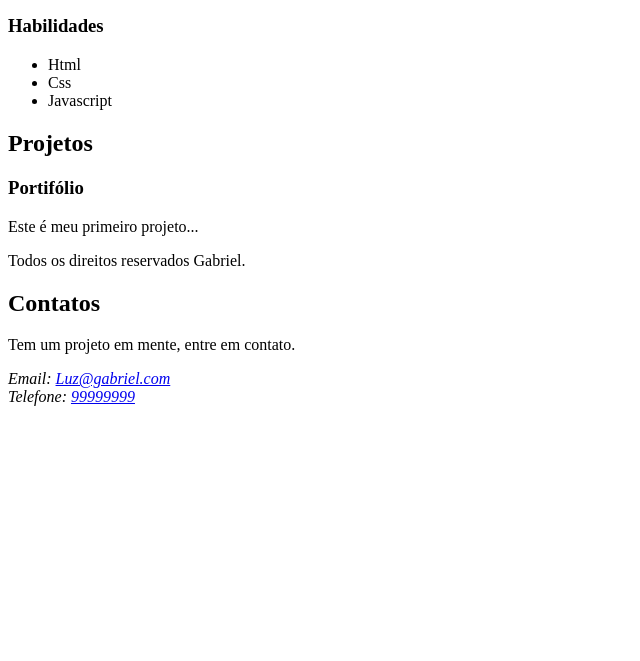
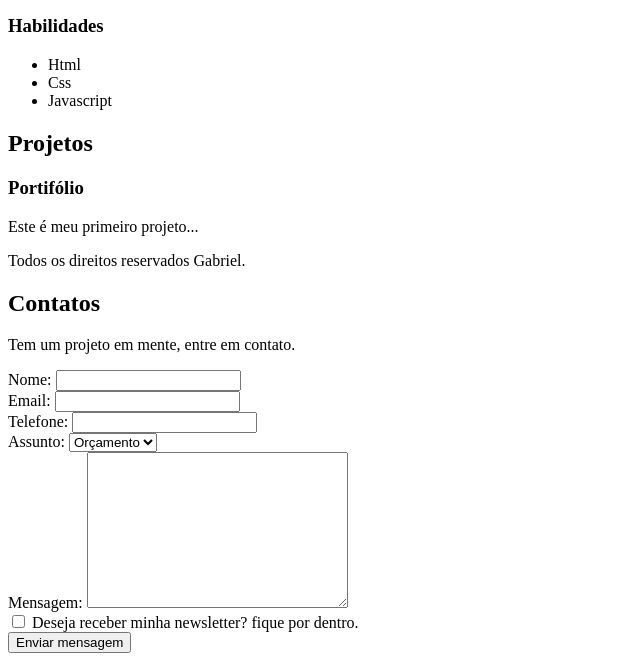
Before and after one commit to Gabe0801/Site, a plain HTML site: page index.html in a window 1280 px wide. Shown: the part 542-1203 px from the top of the page, without its empty margins (0-640 px from the left). Before the commit the page ends 956 px from the top, so only its background shows below. Drawn offline with Linux system fonts and the light colour scheme.

Commit message:
segunda commit

```diff
--- a/index.html
+++ b/index.html
@@ -16,7 +16,7 @@
           <!--Lista não ordenada para Links do nosso menu-->
 
           <li><a href="#sobre">Sobre mim</a></li>
-          <li> <a href="#projetos">Projetos</a></li>
+          <li><a href="#projetos">Projetos</a></li>
           <li><a href="#contatos">Contato</a></li>
           <!-- <li>Sobre mim</li> -->
         </ul>
@@ -55,13 +55,47 @@
     </section>
     <footer>
       <p>Todos os direitos reservados Gabriel.</p>
+
       <section id="contatos">
         <h2>Contatos</h2>
         <p>Tem um projeto em mente, entre em contato.</p>
-        <address>
-          Email: <a href="mailto:Luz@gabriel.com" target="_blank">Luz@gabriel.com</a> <br>
-          Telefone: <a href="tel:+55999999999">99999999</a>
-        </address>
+
+        <form action="">
+          <label for="nome">Nome:</label>
+          <input type="text" id="nome" name="nome" required /> <br />
+
+          <label for="email">Email:</label>
+          <input type="email" id="email" name="email" required /> <br />
+
+          <label for="telefone">Telefone:</label>
+          <input type="tel" id="telefone" name="telefone" /> <br />
+
+          <label for="assunto">Assunto: </label>
+          <select name="assunto" id="assunto">
+            <option value="orcamento">Orçamento</option>
+            <option value="duvida">Duvida</option>
+            <option value="outro">Outro</option>
+          </select>
+          <br />
+
+          <label for="mensagem">Mensagem: </label>
+          <textarea
+            name="mensagem"
+            id="mensagem"
+            cols="30"
+            rows="10"
+            required
+          ></textarea>
+          <br />
+
+          <input type="checkbox" id="inscricao" name="inscricao" />
+          <label for="inscricao"
+            >Deseja receber minha newsletter? fique por dentro.</label
+          >
+          <br />
+
+          <input type="submit" value="Enviar mensagem" />
+        </form>
       </section>
     </footer>
   </body>
```
